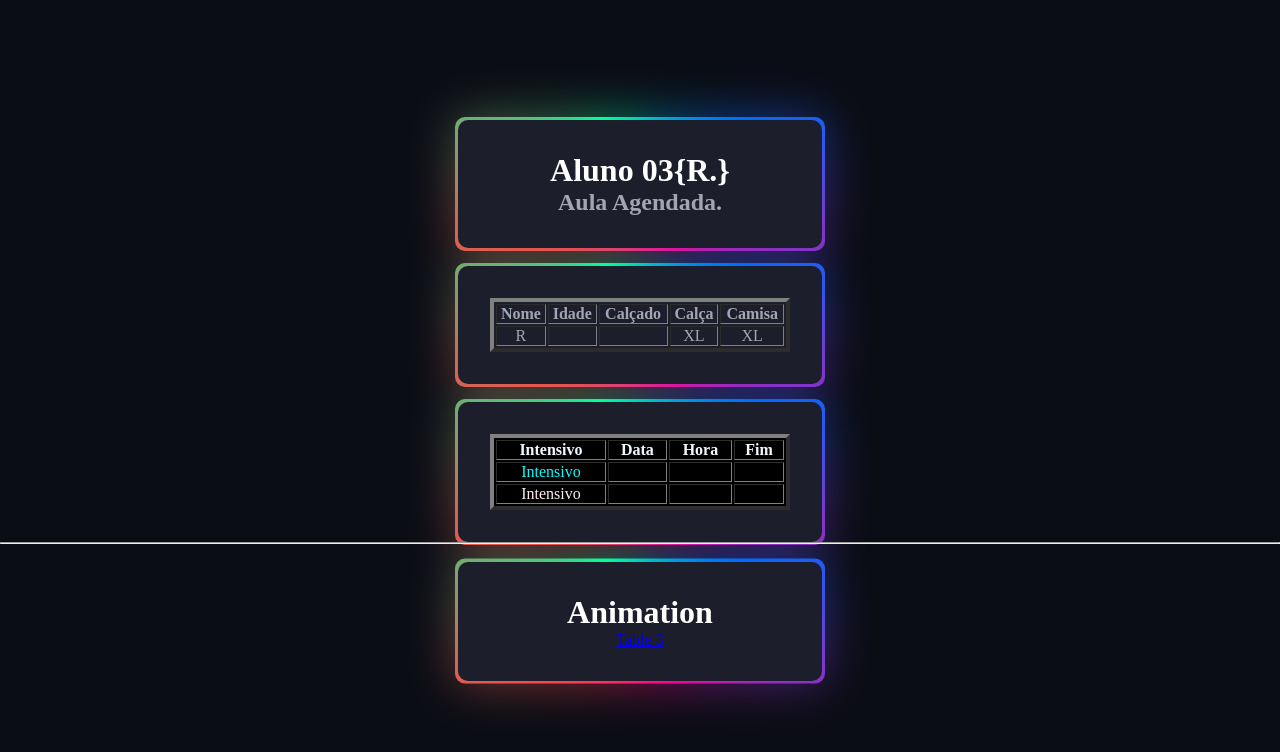
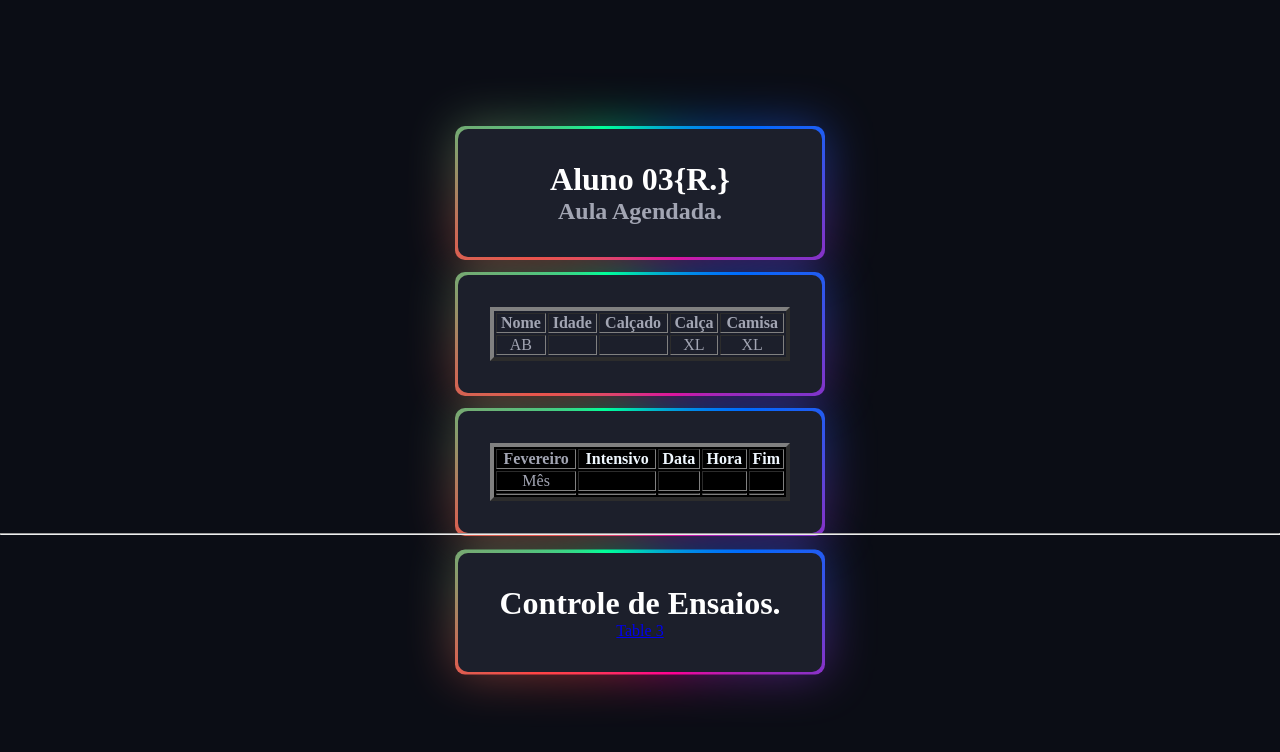
Before and after one commit to edskate/Table-Exemplo-2, a plain HTML site: page index.html in a window 1280 px wide. Drawn offline with Linux system fonts and the light colour scheme.

Commit message:
Atualização

```diff
--- a/index.html
+++ b/index.html
@@ -22,7 +22,7 @@
                 <th>Camisa</th>
             </tr>
             <tr>
-                <td>R</td>
+                <td>AB</td>
                 <td></td>
                 <td></td>
                 <td>XL</td>
@@ -35,29 +35,32 @@
     <div class="card">
         <table border="4" width="300" bgcolor="gr">
             <tr>
+                <th>Fevereiro</th>
                 <th style="color: aliceblue;">Intensivo</th>
                 <th style="color: aliceblue;">Data</th>
                 <th style="color: aliceblue;">Hora</th>
                 <th style="color: aliceblue;">Fim</th>
             </tr>
             <tr>
-                <td style="color: aqua;">Intensivo</td>
+                <td>Mês</td>
+                <td style="color: aqua;"></td>
                 <td style="color: aqua;"></td>
                 <td style="color: aqua;"></td>
                 <td style="color: aqua;"></td>
             </tr>
             <tr>
-                <td style="color: rgb(255, 237, 237);">Intensivo</td>
+                <td style="color: rgb(255, 237, 237);"></td>
                 <td style="color: rgb(255, 255, 255);"></td>
                 <td style="color: rgb(255, 255, 255);"></td>
                 <td style="color: rgb(255, 245, 245);"></td>
+                <td style="color: rgb(255, 250, 250);"></td>
             </tr>
         </table>
     </div>
         <hr>
         <br>
         <div class="card">
-            <h1>Animation</h1>
+            <h1>Controle de Ensaios.</h1>
             <p></p>
             <a href="../Table-Exemplo-3/">Table  3</a>
 </body>
```
